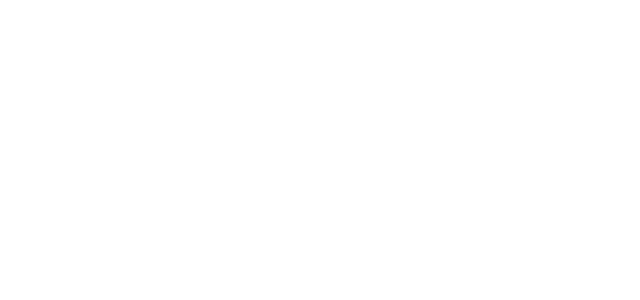
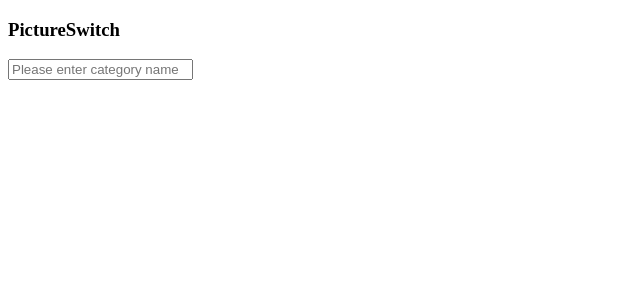
Before and after one commit to GSG-G10/PictureSwitch, a React (Create React App) app: page / in a window 1280 px wide. Shown: the top 300 px of the page, without its empty margins (0-640 px from the left). Built offline with nearby package versions, Linux system fonts and the light colour scheme.

Commit message:
Build the components of header section Relates #10

```diff
--- a/src/App.js
+++ b/src/App.js
@@ -1,12 +1,24 @@
-import data from './data'
-function App() {
-  return (
-    <div className="App">
-      <header className="App-header">
+import React, { Component } from "react";
+import data from "./data";
+import Header from "./Components/Header/Header";
+class App extends Component {
+  state = {
+    search: "",
+  };
 
-      </header>
-    </div>
-  );
+
+  handleChange = (event) => {
+    this.setState({ search: event.target.value });
+  };
+
+
+  render() {
+    return (
+      <div className="App">
+        <Header handleChange= {this.handleChange} />
+      </div>
+    );
+  }
 }
 
 export default App;
--- /dev/null
+++ b/src/Components/Header/Header.jsx
@@ -0,0 +1,13 @@
+import React from 'react'
+import Logo from './HeaderLogo'
+import Input from './HeaderInput'
+
+const Header = ({handleChange}) =>{
+    return (
+        <header className="header">
+        <Logo/>
+        <Input handleChange= {handleChange}/>
+        </header>
+    )
+}
+export default Header
--- /dev/null
+++ b/src/Components/Header/HeaderInput.jsx
@@ -0,0 +1,15 @@
+import React from 'react'
+const Input = ({handleChange}) =>{
+    return (
+        <div className="search-input">
+            <input
+            type="text"
+            name="search"
+            placeholder="Please enter category name"
+            onChange = {(e)=> handleChange(e) }
+
+            />
+            </div>
+    )
+}
+export default Input
--- /dev/null
+++ b/src/Components/Header/HeaderLogo.jsx
@@ -0,0 +1,9 @@
+import React from 'react'
+const Logo = () =>{
+    return (
+        <div className="logo">
+            <h3>PictureSwitch</h3>
+        </div>
+    )
+}
+export default Logo
--- a/src/index.js
+++ b/src/index.js
@@ -4,8 +4,6 @@
 
 
 ReactDOM.render(
-  <React.StrictMode>
-    <App />
-  </React.StrictMode>,
-  document.getElementById('root')
+<App />,
+document.getElementById('root')
 );
```
